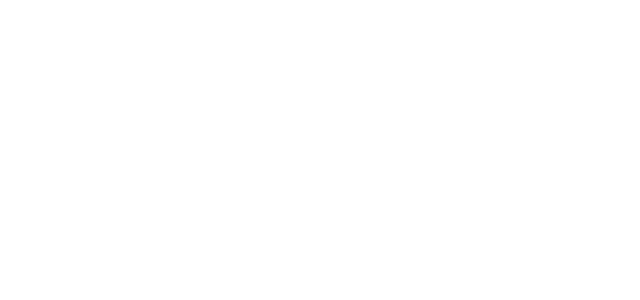
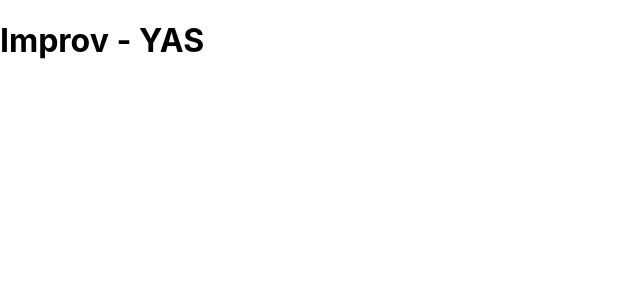
Before and after one commit to chrisbellcodes/chrisbellcodes-site, a React (Create React App) app: page /improv in a window 1280 px wide. Shown: the top 300 px of the page, without its empty margins (0-640 px from the left). Built offline with nearby package versions, Linux system fonts and the light colour scheme.

Commit message:
Main page components (Code, Improv, and Misc) and routes created

```diff
--- a/src/App.js
+++ b/src/App.js
@@ -1,5 +1,8 @@
 import React from 'react';
 import Codes from './pages/Codes'
+import Improv from './pages/Improv';
+import Misc from './pages/Misc'
+import Error from './pages/Error'
 
 import './App.css';
 import { Route, Switch } from "react-router-dom";
@@ -7,8 +10,11 @@
 function App() {
   return (
     <Switch>
-      <Route path='/' component={Codes} exact />
-
+      <Route path="/" component={Codes} exact />
+      <Route path="/improv" component={Improv} />
+      <Route path="/misc" component={Misc} />
+      <Route path="/misc" component={Misc} />
+      <Route component={Error} />
     </Switch>
   );
 }
--- a/src/pages/Codes.js
+++ b/src/pages/Codes.js
@@ -2,7 +2,7 @@
 
 const Codes = () => {
     return(
-        <h1>Yas!</h1>
+        <h1>Codes - Yas!</h1>
     )
 }
 
--- /dev/null
+++ b/src/pages/Error.js
@@ -0,0 +1,9 @@
+import React from 'react';
+
+const Error = () => {
+    return(
+        <h1>Error - OOPS - YAS!</h1>
+    )
+}
+
+export default Error;
--- a/src/pages/Improv.js
+++ b/src/pages/Improv.js
@@ -1,8 +1,8 @@
-import react from 'react'
+import React from 'react'
 
 const Improv = () => {
     return(
-        <h1>Yas Improv</h1>
+        <h1>Improv - YAS</h1>
     )
 }
 
--- /dev/null
+++ b/src/pages/Misc.js
@@ -0,0 +1,9 @@
+import React from 'react';
+
+const Misc = () => {
+    return(
+        <h1>Misc - YAS</h1>
+    )
+}
+
+export default Misc
```
